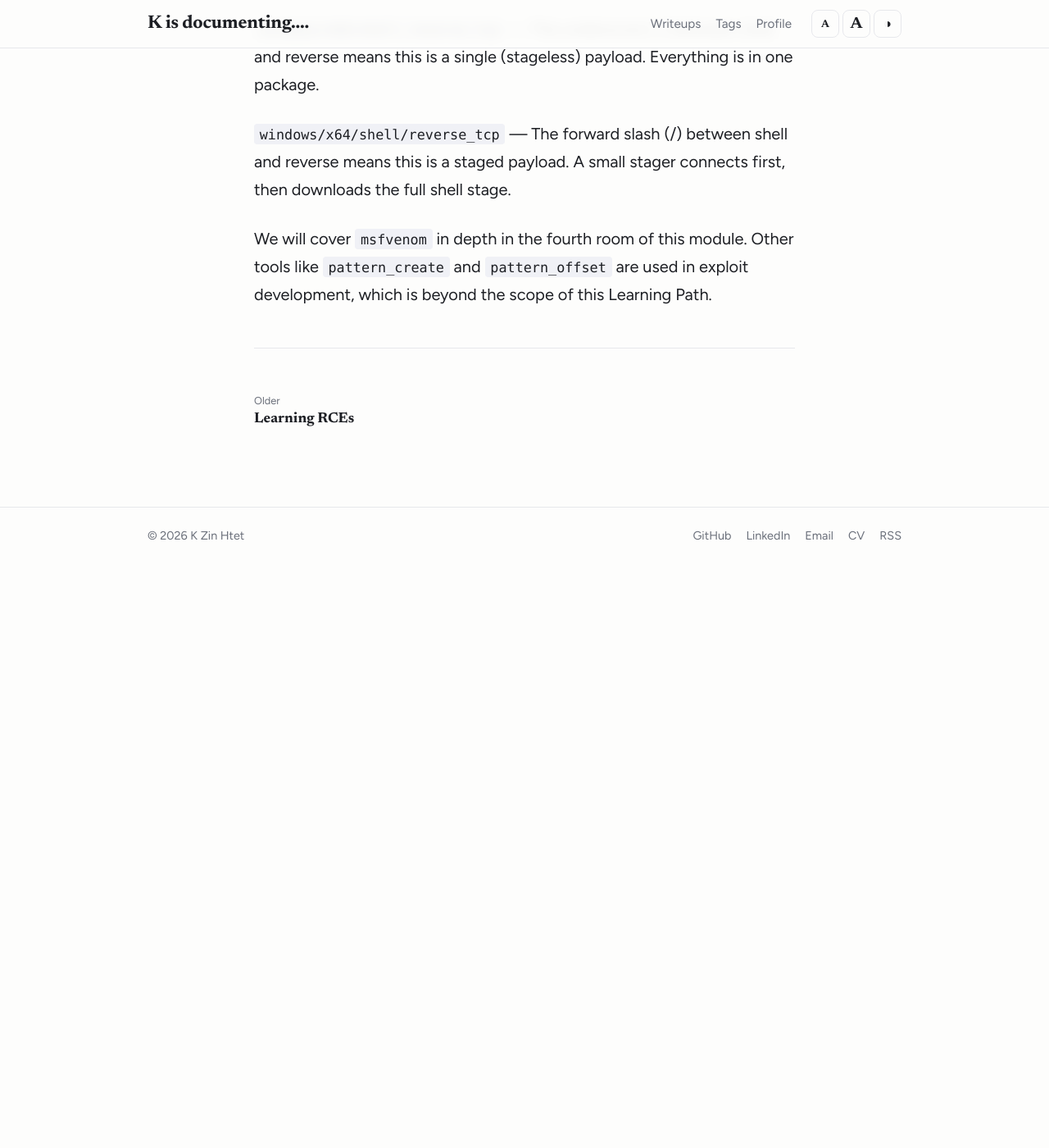
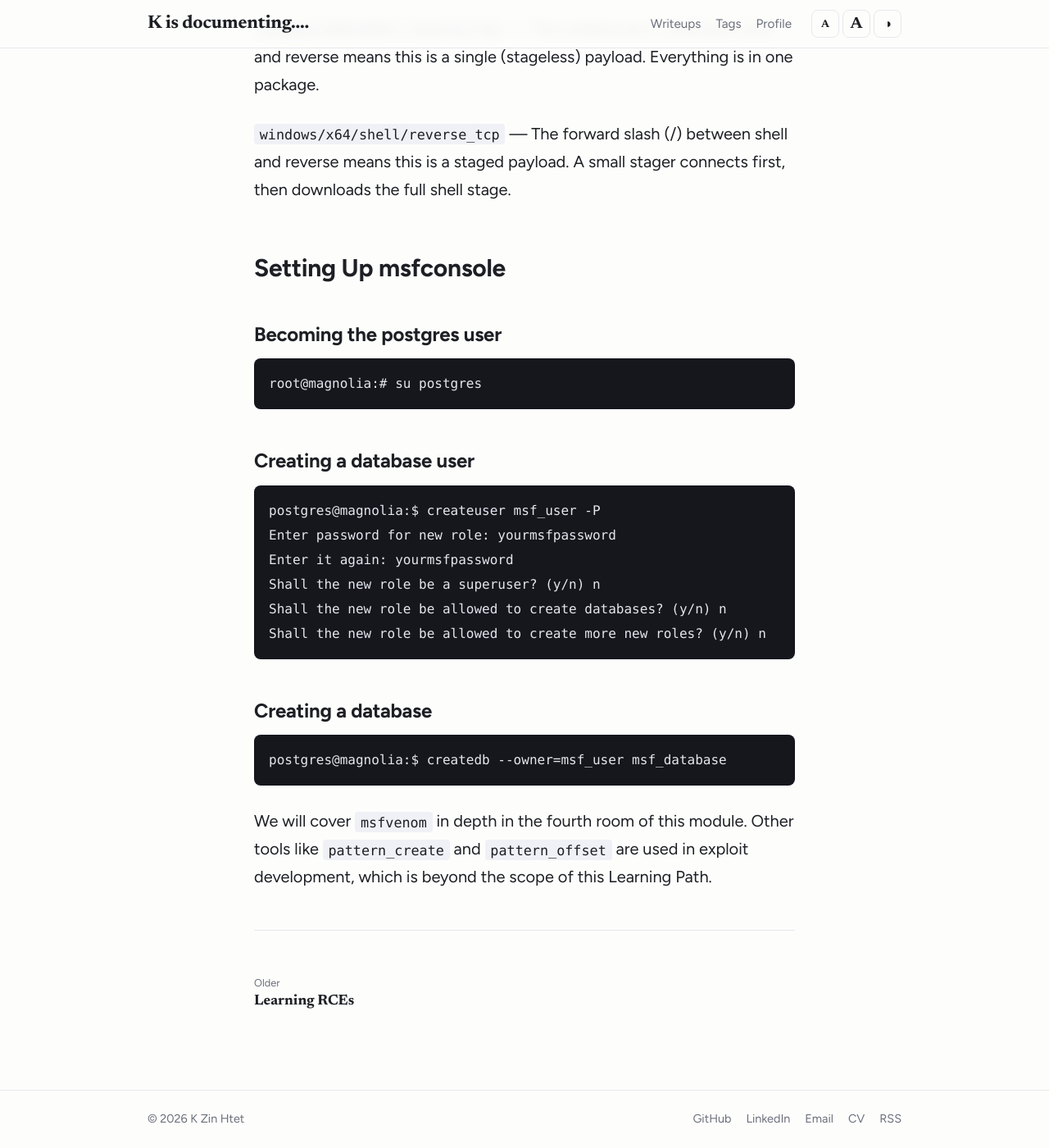
Before and after one commit to cloudskim/cloudskim.github.io, a Jekyll site: the page built from _posts/2026-11-02-metasploit.md, in a window 1280 px wide and 1400 px high, scrolled down 5103 px. Shown: the whole window at 82% size. Built offline with Jekyll 4.4.1, drawn with Linux system fonts in a browser that asks for light colours; before the commit the page ends 5792 px from its top, so only the background shows below that.

Commit message:
Update _posts/2026-11-02-metasploit.md (via Pages CMS)

````diff
--- a/_posts/2026-11-02-metasploit.md
+++ b/_posts/2026-11-02-metasploit.md
@@ -74,6 +74,33 @@ Metasploit uses the payload's path to tell you whether it is staged or single. T
 
 `windows/x64/shell/reverse_tcp` — The forward slash (/) between shell and reverse means this is a staged payload. A small stager connects first, then downloads the full shell stage.
 
+## Setting Up msfconsole
+
+
+
+### Becoming the postgres user
+
+```
+root@magnolia:# su postgres
+```
+
+### Creating a database user
+
+```
+postgres@magnolia:$ createuser msf_user -P
+Enter password for new role: yourmsfpassword
+Enter it again: yourmsfpassword
+Shall the new role be a superuser? (y/n) n
+Shall the new role be allowed to create databases? (y/n) n
+Shall the new role be allowed to create more new roles? (y/n) n
+```
+
+### Creating a database
+
+```
+postgres@magnolia:$ createdb --owner=msf_user msf_database
+```
+
 
 
 We will cover `msfvenom` in depth in the fourth room of this module. Other tools like `pattern_create` and `pattern_offset` are used in exploit development, which is beyond the scope of this Learning Path.
````
